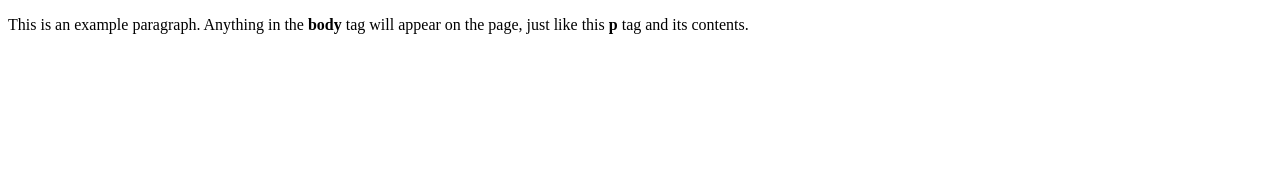
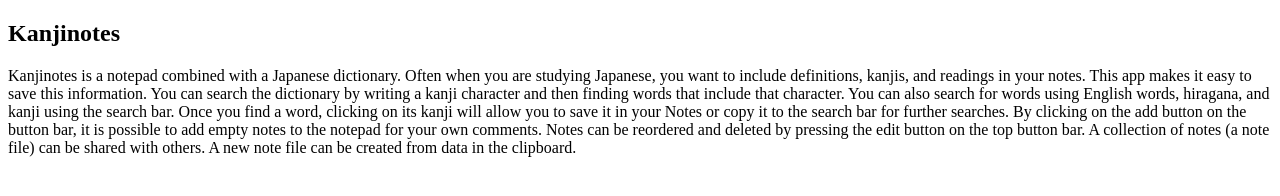
Before and after one commit to franklinr/franklinr.github.io, a plain HTML site: page index.html in a window 1280 px wide. Drawn offline with Linux system fonts and the light colour scheme.

Commit message:
Update index.html

```diff
--- a/index.html
+++ b/index.html
@@ -1,9 +1,7 @@
 <!doctype html>
 <html>
-  <head>
-    <title>This is the title of the webpage!</title>
-  </head>
   <body>
-    <p>This is an example paragraph. Anything in the <strong>body</strong> tag will appear on the page, just like this <strong>p</strong> tag and its contents.</p>
+    <h2>Kanjinotes</h2>
+    <p>Kanjinotes is a notepad combined with a Japanese dictionary. Often when you are studying Japanese, you want to include definitions, kanjis, and readings in your notes. This app makes it easy to save this information. You can search the dictionary by writing a kanji character and then finding words that include that character. You can also search for words using English words, hiragana, and kanji using the search bar. Once you find a word, clicking on its kanji will allow you to save it in your Notes or copy it to the search bar for further searches. By clicking on the add button on the button bar, it is possible to add empty notes to the notepad for your own comments. Notes can be reordered and deleted by pressing the edit button on the top button bar. A collection of notes (a note file) can be shared with others. A new note file can be created from data in the clipboard.</p>
   </body>
 </html>
```
